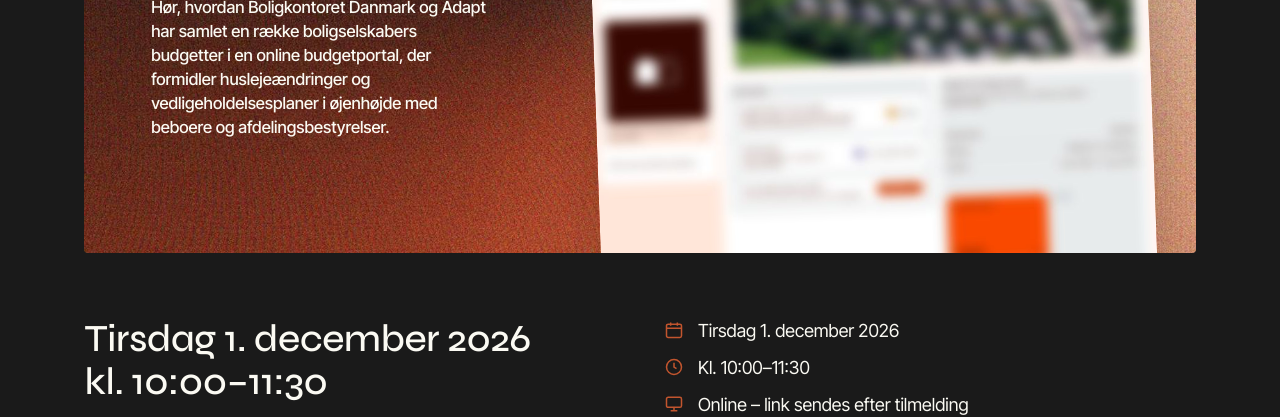
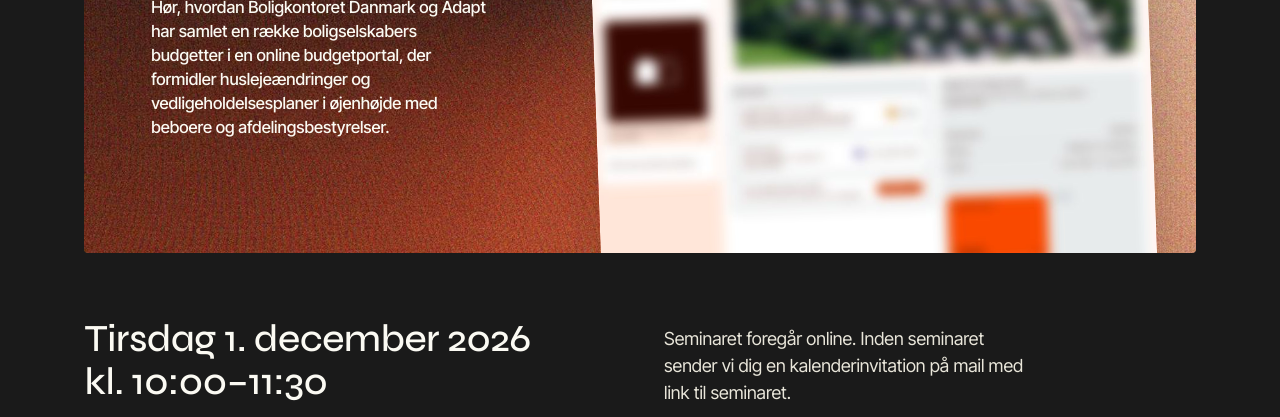
Before and after one commit to askhybel/budgetberegner, a plain HTML site: page index.html in a window 1280 px wide. Shown: the part 385-802 px from the top of the page. Drawn offline with Linux system fonts and the light colour scheme.

Commit message:
Add files via upload

```diff
--- a/index.html
+++ b/index.html
@@ -50,6 +50,7 @@
   .dateband .meta{list-style:none;padding:0;margin:0 0 28px;display:grid;gap:10px}
   .dateband .meta li{display:flex;gap:14px;align-items:center;font-size:18px}
   .dateband .meta svg{width:20px;height:20px;color:var(--orange);flex:none}
+  .dateband .where{text-indent:0;padding-top:8px;margin:0 0 28px;font-size:18px;line-height:1.5;color:#e9e6da;max-width:36ch}
   .dateband p{margin:0 0 28px;font-size:17px;line-height:1.5;text-indent:64px;color:#e9e6da}
   @media(max-width:860px){.dateband{grid-template-columns:1fr}.dateband p{text-indent:0}}
 
@@ -139,11 +140,7 @@
     <div class="dateband">
       <h2 class="display">Tirsdag 1. december 2026<br>kl. 10:00–11:30</h2>
       <div>
-        <ul class="meta">
-          <li><svg viewBox="0 0 24 24" fill="none" stroke="currentColor" stroke-width="1.8"><rect x="3" y="5" width="18" height="16" rx="2"/><path d="M3 10h18M8 3v4M16 3v4"/></svg>Tirsdag 1. december 2026</li>
-          <li><svg viewBox="0 0 24 24" fill="none" stroke="currentColor" stroke-width="1.8"><circle cx="12" cy="12" r="9"/><path d="M12 7v5l3 2"/></svg>Kl. 10:00–11:30</li>
-          <li><svg viewBox="0 0 24 24" fill="none" stroke="currentColor" stroke-width="1.8"><rect x="3" y="4" width="18" height="12" rx="2"/><path d="M8 20h8M12 16v4"/></svg>Online – link sendes efter tilmelding</li>
-        </ul>
+        <p class="where">Seminaret foregår online. Inden seminaret sender vi dig en kalenderinvitation på mail med link til seminaret.</p>
         <div class="cta-anchor" id="ctaAnchor"><a class="cta big" id="mainCta" href="#tilmelding">Tilmeld dig <svg viewBox="0 0 16 16" fill="none" stroke="currentColor" stroke-width="1.6"><path d="M3 8h10M9 4l4 4-4 4"/></svg></a></div>
       </div>
     </div>
@@ -203,7 +200,7 @@
   <div class="wrap two">
     <div>
       <h2 class="display">Tilmeld dig seminaret</h2>
-      <div class="when"><strong>Tirsdag 1. december 2026</strong><br>Kl. 10:00–11:30<br>Online – du modtager link på mail</div>
+      <div class="when"><strong>Tirsdag 1. december 2026</strong><br>Kl. 10:00–11:30<br>Online – vi sender en kalenderinvitation med link inden seminaret</div>
     </div>
     <div class="formcard">
       <form class="reg" id="reg" novalidate>
@@ -218,7 +215,7 @@
       </form>
       <div class="thanks" id="thanks" tabindex="-1">
         <h3>Tak for din tilmelding!</h3>
-        <p>Vi glæder os til at se dig online tirsdag 1. december 2026 kl. 10:00. Du modtager link og praktisk info på mail inden seminaret.</p>
+        <p>Vi glæder os til at se dig online tirsdag 1. december 2026 kl. 10:00. Inden seminaret sender vi dig en kalenderinvitation med link på mail.</p>
       </div>
     </div>
   </div>
@@ -226,7 +223,7 @@
 
 <script>
   // Indsæt URL'en fra din Google Apps Script-deployment (slutter på /exec)
-  const SHEET_ENDPOINT = "https://script.google.com/macros/s/INDSÆT_DEPLOYMENT_ID/exec";
+  const SHEET_ENDPOINT = "https://script.google.com/macros/s/AKfycbysLJTMDzftem1jjuNRJp1svu82ekYkCcDTJRjFjSuu4Xj2-6GE54pB5_CAK7c19iRh/exec";
 
   // Første CTA: løsner sig og følger med, når man scroller forbi den – parkerer igen ved formularen
   const mainCta = document.getElementById('mainCta');
@@ -250,6 +247,12 @@
       statusEl.textContent = 'Udfyld venligst alle felter med en gyldig e-mail.';
       return;
     }
+    if (SHEET_ENDPOINT.includes('INDSÆT')) {
+      statusEl.className = 'status err';
+      statusEl.textContent = 'Tilmeldingen er ikke sat op endnu.';
+      console.error('SHEET_ENDPOINT mangler – indsæt webapp-URL fra Google Apps Script.');
+      return;
+    }
     const data = new URLSearchParams(new FormData(form));
     data.append('kilde', location.href);
     const btn = form.querySelector('button');
```
